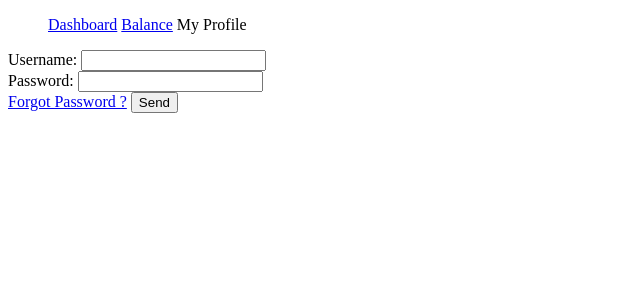
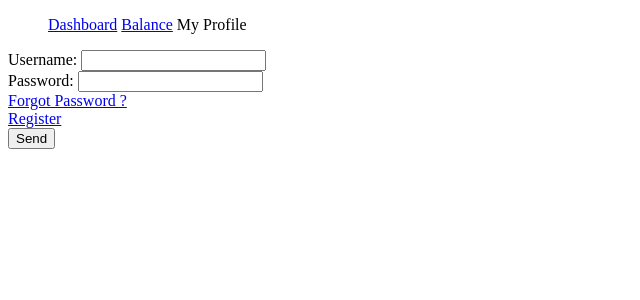
Before and after one commit to MrLmks/Flask-X-Docker-X-Plaid, a Flask app: page /login in a window 1280 px wide. Shown: the top 300 px of the page, without its empty margins (0-640 px from the left). Run offline with Flask 3, Linux system fonts and the light colour scheme; parts of the project's set-up code (start-up, migrations or seed data) failed here and were passed over; some libraries are stand-ins or nearby versions.

Commit message:
[+] Register page displayed

```diff
--- a/app/__init__.py
+++ b/app/__init__.py
@@ -1,3 +1,4 @@
+import os
 from flask import Flask, jsonify
 from flask_sqlalchemy import SQLAlchemy
 from sqlalchemy.orm import DeclarativeBase, Mapped, mapped_column
@@ -21,9 +22,11 @@ def get_credentials():
 def create_app():
     username, password = get_credentials()
     DATABASE_URL = f"postgresql+psycopg2://{username}:{password}@db:5432/fxdxp_db"
+
     app=Flask(__name__)
     app.config["SQLALCHEMY_DATABASE_URI"] = DATABASE_URL
     app.config["SQLALCHEMY_TRACK_MODIFICATIONS"] = False
+    app.config["SECRET_KEY"] = os.getenv("FLASK_SECRET_KEY")
     db.init_app(app)
 
     from app.models import Transaction, Token
--- a/app/routes.py
+++ b/app/routes.py
@@ -197,4 +197,4 @@ def register():
         db.session.add(user_obj)
         db.session.commit()
 
-    return redirect(url_for("FXDXP.register"))
+    return render_template("register.html")
--- a/app/templates/login.html
+++ b/app/templates/login.html
@@ -19,7 +19,10 @@
         <label for="password">Password:</label>
         <input type="password" id="password" name="password" required>
     </div>
-    <a href="{{ url_for('#') }}">Forgot Password ?</a>
+    <a href="#">Forgot Password ?</a>
+    <div>
+      <a href="{{ url_for('FXDXP.register') }}">Register</a>
+    </div>
     <button type="submit">Send</button>
 </form>
 {% endblock %}
--- a/app/templates/register.html
+++ b/app/templates/register.html
@@ -1,4 +1,4 @@
-{% extends "base.html"}
+{% extends "base.html" %}
 
 {% block content %}
 <form action="{{ url_for('FXDXP.register') }}" method="POST">
--- a/requirements.txt
+++ b/requirements.txt
@@ -2,3 +2,4 @@ flask==3.1.0
 flask-sqlalchemy==3.1.1
 psycopg2-binary==2.9.12
 plaid-python==39.2.0
+python-dotenv==1.2.2
```
